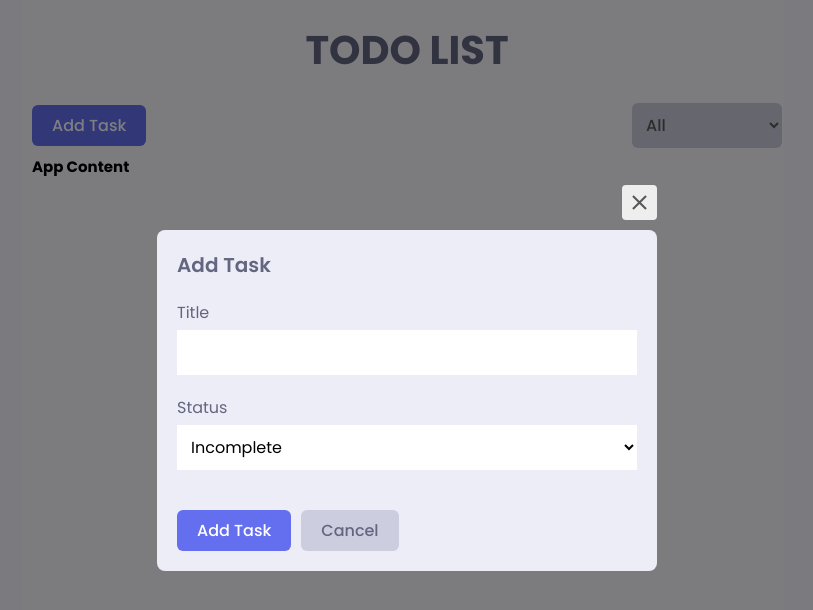
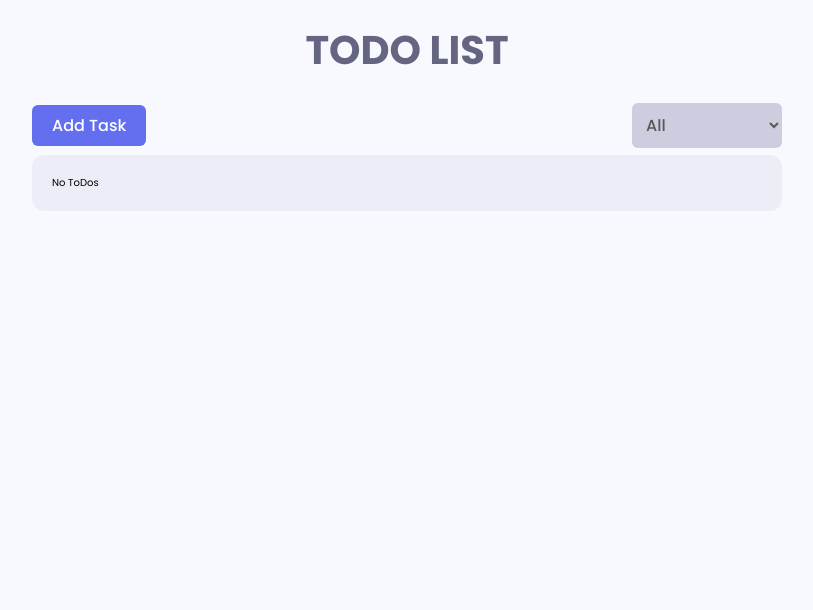
Before and after one commit to MAbdurahman/redux_todo_app, a React (Create React App) app: page / in a window 1280 px wide. Shown: the top 610 px of the page, without its empty margins (233-1046 px from the left). Built offline with nearby package versions, Linux system fonts and the light colour scheme.

Commit message:
Add functionality to list all todos

```diff
--- a/src/components/AppContent.jsx
+++ b/src/components/AppContent.jsx
@@ -1,11 +1,21 @@
+import { AnimatePresence, motion } from 'framer-motion';
 import React from 'react';
+import { useSelector } from 'react-redux';
 import styles from './../styles/modules/app.module.scss';
-
+import ToDoItem from './ToDoItem';
 
 export default function AppContent() {
+	//**************** variables ****************//
+	const todoList = useSelector(state => state.todo.todoList);
+	// const filterStatus = useSelector(state => state.todo.filterStatus);
+
+	const sortedTodoList = [...todoList];
+	sortedTodoList.sort((a, b) => new Date(b.time) - new Date(a.time));
 	return (
-		<div>
-			<h2>App Content</h2>
+		<div className={styles.content__wrapper}>
+			{sortedTodoList && sortedTodoList.length > 0 ?
+			( sortedTodoList.map((todo) => <ToDoItem key={todo.id} todo={todo} />)):
+			('No ToDos')}
 		</div>
 	);
 }
--- a/src/components/AppHeader.jsx
+++ b/src/components/AppHeader.jsx
@@ -1,11 +1,13 @@
 import React, { useState } from 'react';
+import { useDispatch, useSelector } from 'react-redux';
 import Button, { SelectButton } from './Button';
 import ToDoModal from './ToDoModal';
 import styles from './../styles/modules/app.module.scss';
 
 export default function AppHeader() {
 	//**************** variables ****************//
-	const [modalOpen, setModalOpen] = useState(true);
+	const [modalOpen, setModalOpen] = useState(false);
+	const dispatch = useDispatch();
 	return (
 		<div className={styles.appHeader}>
 			<Button variant='primary' onClick={() => setModalOpen(true)}>
--- /dev/null
+++ b/src/components/ToDoItem.jsx
@@ -0,0 +1,42 @@
+import React, { useEffect, useState } from 'react';
+import { format } from 'date-fns';
+import { motion } from 'framer-motion';
+import toast from 'react-hot-toast';
+import { MdDelete, MdEdit } from 'react-icons/md';
+import { useDispatch } from 'react-redux';
+import styles from './../styles/modules/todoItem.module.scss';
+import { getClasses } from './../utils/getClasses';
+import ToDoModal from './ToDoModal';
+
+export default function ToDoItem({ todo }) {
+	//**************** variables ****************//
+	const dispatch = useDispatch();
+	const [checked, setChecked] = useState(false);
+	const [updateModalOpen, setUpdateModalOpen] = useState(false);
+
+	//**************** functions ****************//
+   useEffect(() => {
+      console.log('todo Item')
+   }, []);
+	return (
+		<div className={styles.item}>
+			<div className={styles.todoDetails}>
+				[ ]
+				<div className={styles.texts}>
+					<p
+						className={getClasses([
+							styles.todoText,
+							todo.status === 'complete' &&
+								styles['todoText--completed'],
+						])}
+					>
+						{todo.title}
+					</p>
+					<p className={styles.time}>
+						{format(new Date(todo.time), 'p, MM/dd/yyyy')}
+					</p>
+				</div>
+			</div>
+		</div>
+	);
+}
--- a/src/components/ToDoModal.jsx
+++ b/src/components/ToDoModal.jsx
@@ -2,9 +2,9 @@
 import { v4 as uuid } from 'uuid';
 import { MdOutlineClose } from 'react-icons/md';
 import { useDispatch } from 'react-redux';
-import { addTodo } from '../redux/slices/todoSlice';
 import { AnimatePresence, motion } from 'framer-motion';
 import toast from 'react-hot-toast';
+import { addTodo } from '../redux/slices/todoSlice';
 import styles from './../styles/modules/modal.module.scss';
 import Button from './Button';
 
@@ -12,7 +12,7 @@
 	//**************** variables ****************//
 	const [title, setTitle] = useState('');
 	const [status, setStatus] = useState('incomplete');
-	const dispatch = useDispatch;
+	const dispatch = useDispatch();
 
 	//**************** functions ****************//
 	const handleSubmit = e => {
@@ -32,9 +32,9 @@
 					})
 				);
 				toast.success('Successfully Added New Task!');
+				setModalOpen(false);
 			}
 
-			setModalOpen(false);
 		}
 
 	}
```
Also changed, not shown: package.json (+5 -6 lines).
